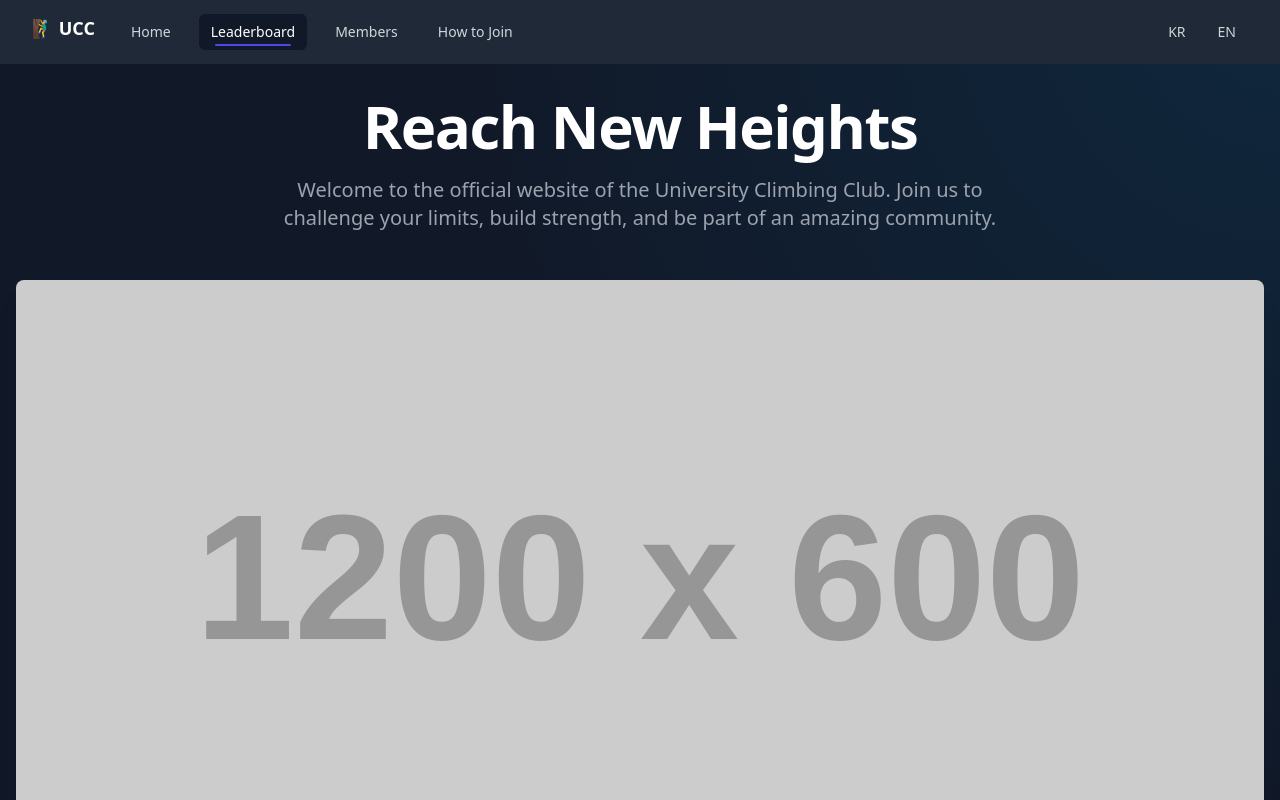
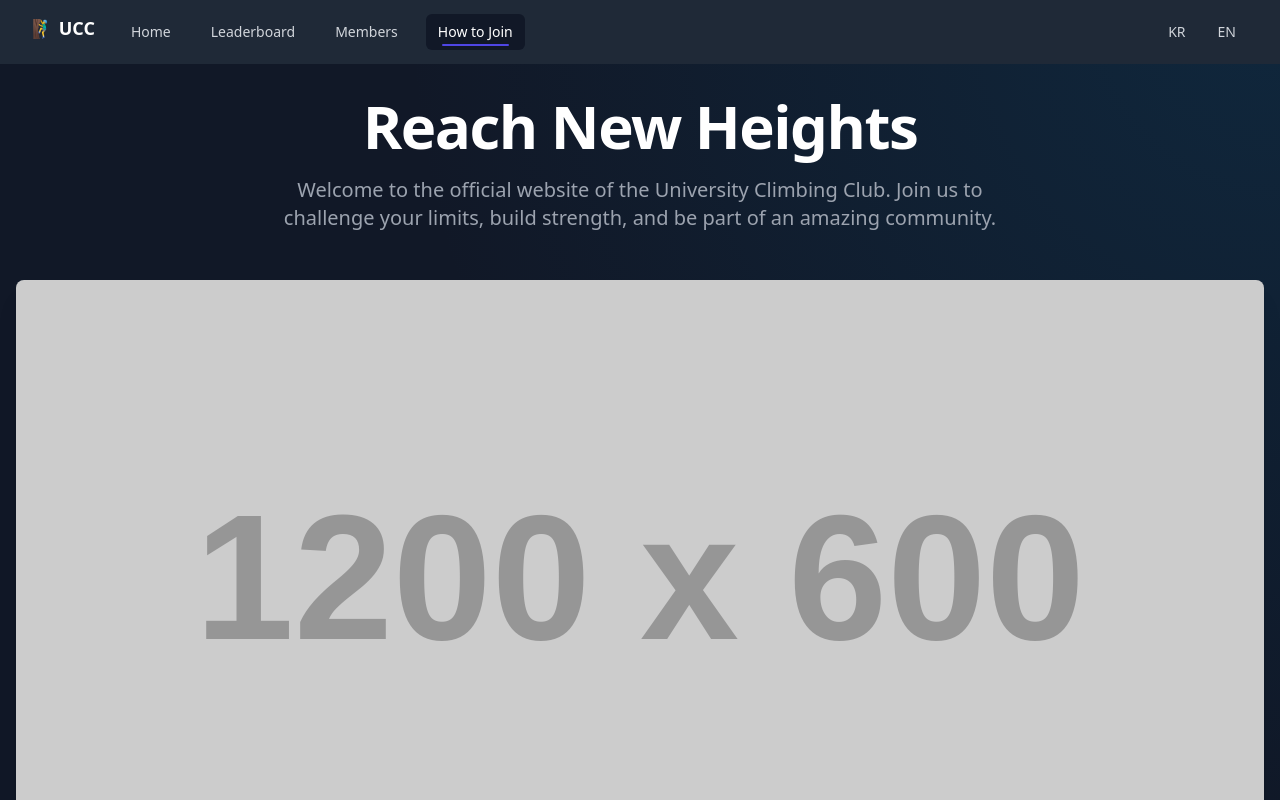
Before and after one commit to goosetheclimber/goosetheclimber.github.io, a plain HTML site: page howtojoin.html in a window 1280 px wide. Shown: the top 800 px of the page. Drawn offline with nearby package versions, Linux system fonts and the light colour scheme; placeholder pictures from the web are drawn by us.

Commit message:
navigattionbar2

```diff
--- a/howtojoin.html
+++ b/howtojoin.html
@@ -21,9 +21,9 @@
                     <div class="hidden sm:ml-6 sm:block">
                         <div class="flex space-x-4">
                             <a href="index.html" class="text-gray-300 hover:bg-gray-700 hover:text-white rounded-md px-3 py-2 text-sm font-medium" data-i18n-key="nav_home">Home</a>
-                            <a href="leaderboard.html" class="bg-gray-900 text-white rounded-md px-3 py-2 text-sm font-medium" data-i18n-key="nav_leaderboard">Leaderboard</a>
+                            <a href="leaderboard.html" class="text-gray-300 hover:bg-gray-700 hover:text-white rounded-md px-3 py-2 text-sm font-medium" data-i18n-key="nav_leaderboard">Leaderboard</a>
                             <a href="members.html" class="text-gray-300 hover:bg-gray-700 hover:text-white rounded-md px-3 py-2 text-sm font-medium">Members</a>
-                            <a href="howtojoin.html" class="text-gray-300 hover:bg-gray-700 hover:text-white rounded-md px-3 py-2 text-sm aria-current="page" font-medium">How to Join</a>
+                            <a href="howtojoin.html" class="bg-gray-900 text-white rounded-md px-3 py-2 text-sm font-medium aria-current="page" font-medium">How to Join</a>
                         </div>
                     </div>
                 </div>
```
Also changed, not shown: index.html (+2 -2 lines), members.html (+2 -2 lines).
